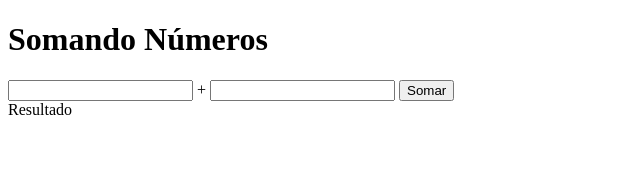
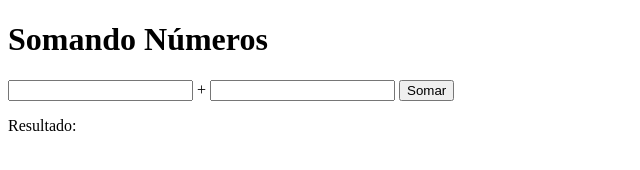
Before and after one commit to vittigabr/HTML-CSS-JavaScript, a plain HTML site: page estudoJS/002.html in a window 1280 px wide. Shown: the whole page, without its empty margins (0-640 px from the left). Drawn offline with Linux system fonts and the light colour scheme.

Commit message:
adicionei style

```diff
--- a/estudoJS/002.html
+++ b/estudoJS/002.html
@@ -4,13 +4,18 @@
     <meta charset="UTF-8">
     <meta name="viewport" content="width=device-width, initial-scale=1.0">
     <title>Somando Números</title>
+    <style>
+        div{
+            display: flex
+        }
+    </style>
 </head>
 <body>
     <h1>Somando Números</h1>
     <input type="number" name="txtn1" id="txtn1"> +
     <input type="number" name="txtn2" id="txtn2">
     <input id="botao" type="button" value="Somar">
-    <div id="res">Resultado</div>
+    <div><p>Resultado:</p><p id="res"></p></div>
     <script>
         let botao = document.getElementById('botao')
         botao.addEventListener('click', somar)
```
